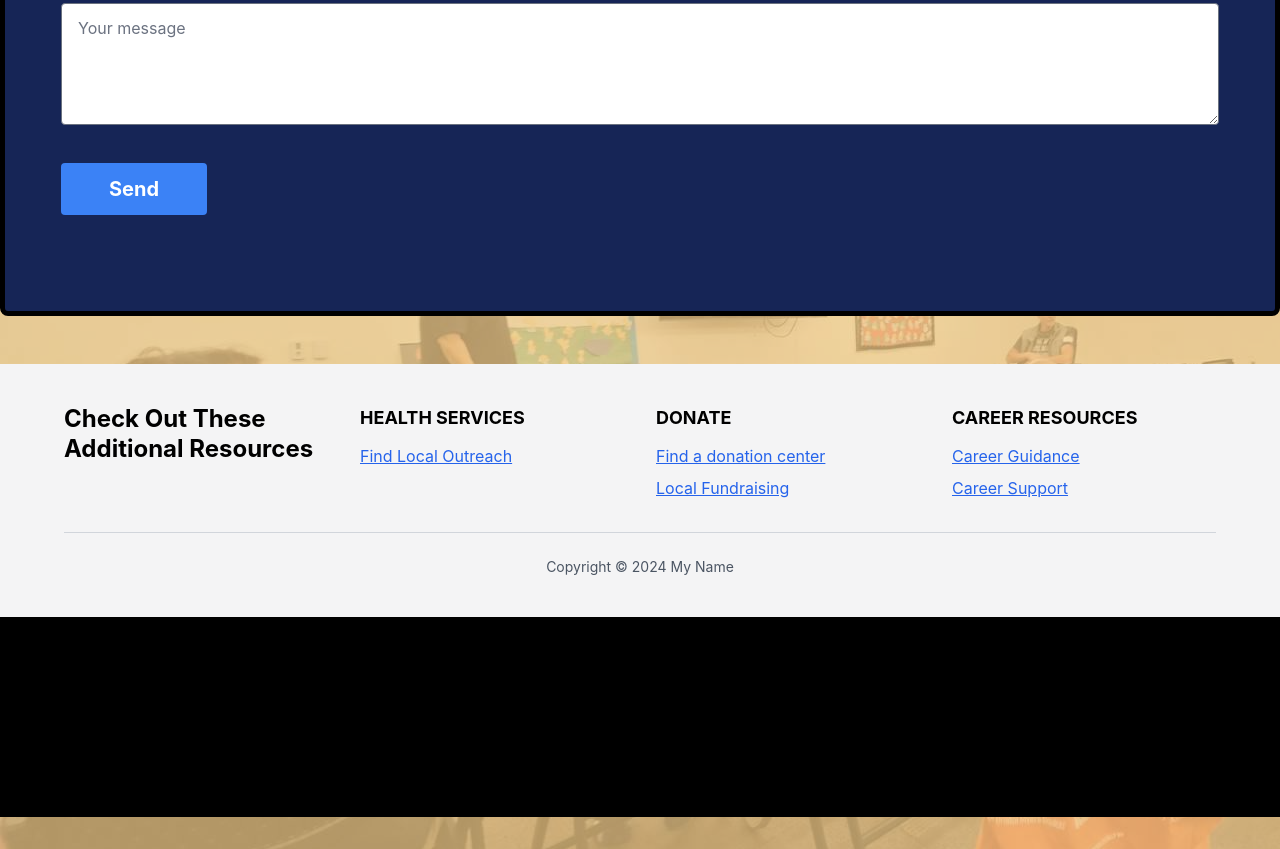
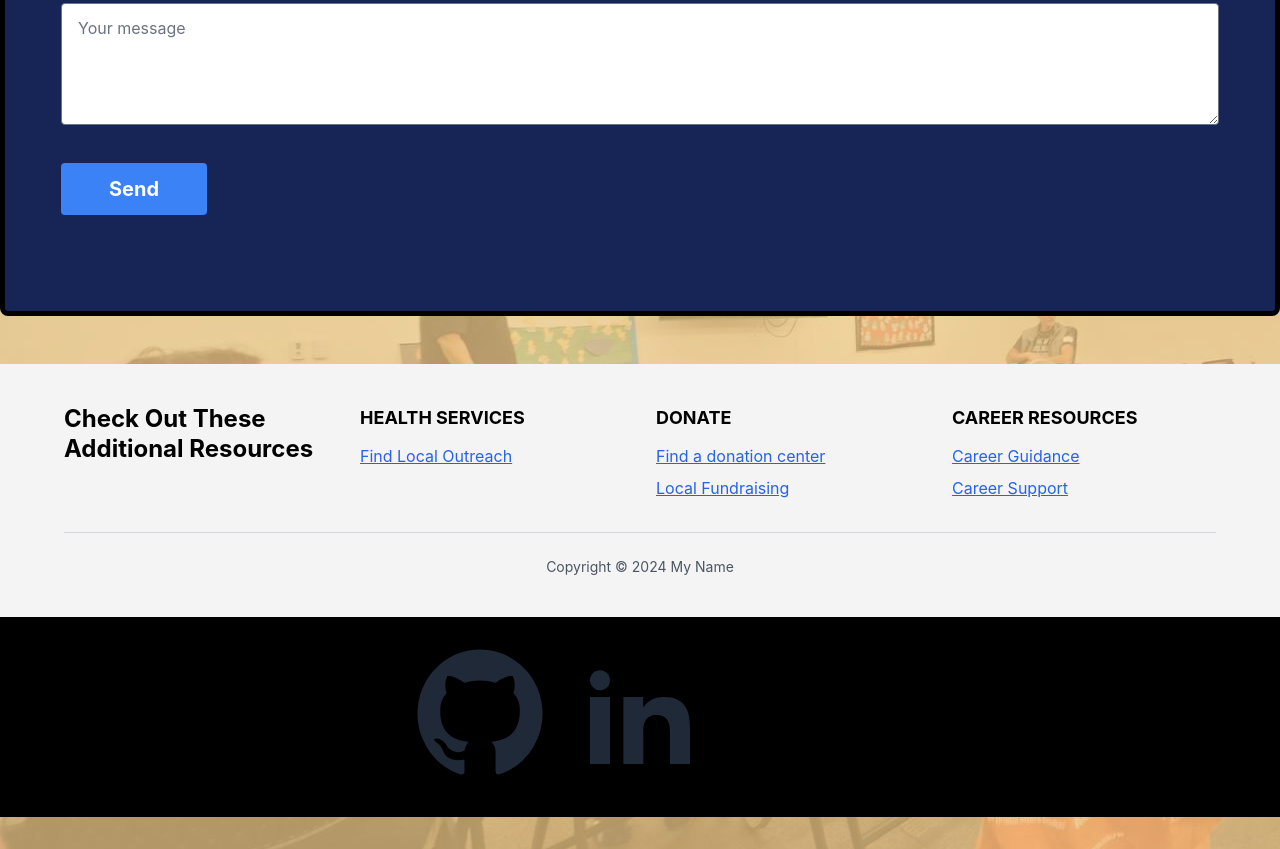
Before and after one commit to NickArch94/PWP-Web-of-a-Life-Developer, a website built with Vite: page index.html in a window 1280 px wide. Shown: the part 4659-5508 px from the top of the page. Built offline with nearby package versions, Linux system fonts and the light colour scheme.

Commit message:
Adding icons to my footer area.

```diff
--- a/index.html
+++ b/index.html
@@ -7,7 +7,7 @@
     <link href="/src/index.css" rel="stylesheet">
 
   </head>
-  <body>
+  <body class="min-h-screen flex flex-col">
   <!--Header-->
   <div class="bg-orange-300 flex flex-col items-center py-12">
     <header class="w-full justify-center items-center flex col">
@@ -38,7 +38,7 @@
   </nav>
 
   <!--Body-->
-  <main class="relative min-h-screen">
+  <main class="flex-1 relative min-h-screen">
     <div class="absolute bg-orange-200 w-full h-full">
     <div class="absolute inset-0 bg-[url(/src/public/513826767_24033703692985009_852338654947431714_n.jpeg)] opacity-30 bg-fixed"></div>
     <div class="relative z-10 py-8">
@@ -547,10 +547,19 @@
     </div>
   </footer>
 
-  <div class="bg-black h-50 mx-auto snap-bottom w-screen">
+  <div class="relative bg-black h-50 mx-auto mt-auto w-full">
+    <div class="flex items-center justify-center h-full">
+    <svg class="absolute top-0 left-0 w-3/4 h-3/4 mt-5 text-gray-800 dark:text-white" aria-hidden="true" xmlns="http://www.w3.org/2000/svg" width="24" height="24" fill="currentColor" viewBox="0 0 24 24">
+      <path fill-rule="evenodd" d="M12.006 2a9.847 9.847 0 0 0-6.484 2.44 10.32 10.32 0 0 0-3.393 6.17 10.48 10.48 0 0 0 1.317 6.955 10.045 10.045 0 0 0 5.4 4.418c.504.095.683-.223.683-.494 0-.245-.01-1.052-.014-1.908-2.78.62-3.366-1.21-3.366-1.21a2.711 2.711 0 0 0-1.11-1.5c-.907-.637.07-.621.07-.621.317.044.62.163.885.346.266.183.487.426.647.71.135.253.318.476.538.655a2.079 2.079 0 0 0 2.37.196c.045-.52.27-1.006.635-1.37-2.219-.259-4.554-1.138-4.554-5.07a4.022 4.022 0 0 1 1.031-2.75 3.77 3.77 0 0 1 .096-2.713s.839-.275 2.749 1.05a9.26 9.26 0 0 1 5.004 0c1.906-1.325 2.74-1.05 2.74-1.05.37.858.406 1.828.101 2.713a4.017 4.017 0 0 1 1.029 2.75c0 3.939-2.339 4.805-4.564 5.058a2.471 2.471 0 0 1 .679 1.897c0 1.372-.012 2.477-.012 2.814 0 .272.18.592.687.492a10.05 10.05 0 0 0 5.388-4.421 10.473 10.473 0 0 0 1.313-6.948 10.32 10.32 0 0 0-3.39-6.165A9.847 9.847 0 0 0 12.007 2Z" clip-rule="evenodd"/>
+    </svg>
+      <svg class="absolute w-3/4 h-3/4 text-gray-800 dark:text-white" aria-hidden="true" xmlns="http://www.w3.org/2000/svg" width="24" height="24" fill="currentColor" viewBox="0 0 24 24">
+      <path fill-rule="evenodd" d="M12.51 8.796v1.697a3.738 3.738 0 0 1 3.288-1.684c3.455 0 4.202 2.16 4.202 4.97V19.5h-3.2v-5.072c0-1.21-.244-2.766-2.128-2.766-1.827 0-2.139 1.317-2.139 2.676V19.5h-3.19V8.796h3.168ZM7.2 6.106a1.61 1.61 0 0 1-.988 1.483 1.595 1.595 0 0 1-1.743-.348A1.607 1.607 0 0 1 5.6 4.5a1.601 1.601 0 0 1 1.6 1.606Z" clip-rule="evenodd"/>
+      <path d="M7.2 8.809H4V19.5h3.2V8.809Z"/>
+    </svg>
+    </div>
+  </div>
 
       <script type="module" src="/src/main.js"></script>
-  </div>
     </div>
   </main>
  </body>
```
Also changed, not shown: .github/workflows/deploy.yml.
